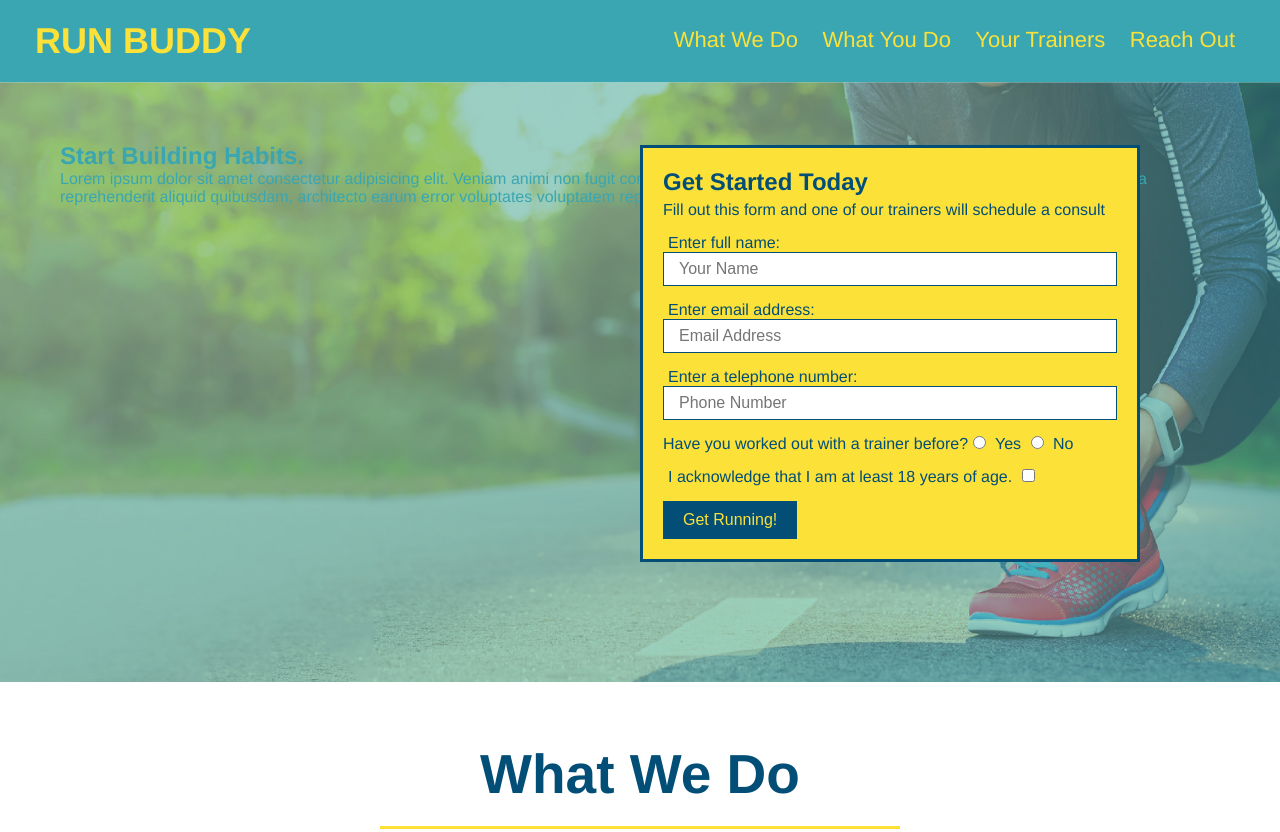
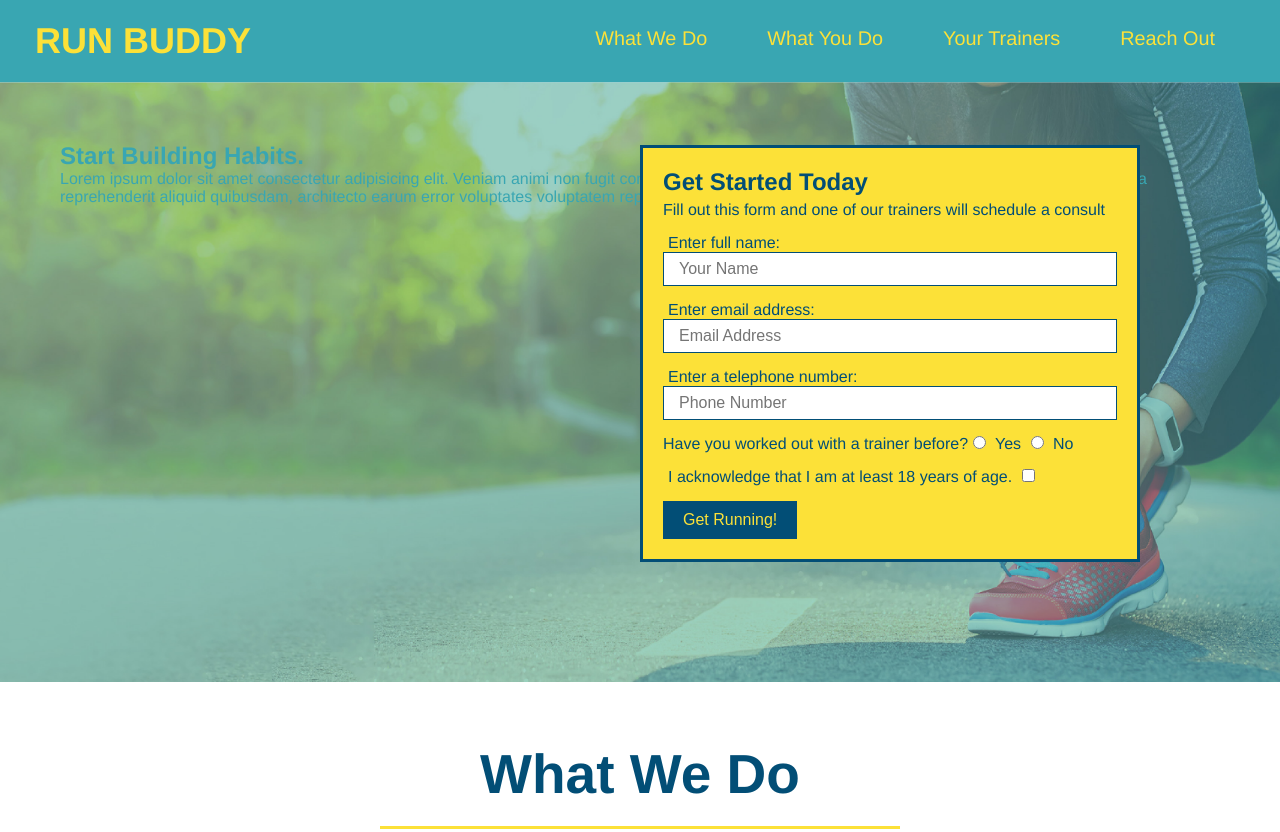
Before and after one commit to ettad/run-buddy, a plain HTML site: page index.html in a window 1280 px wide. Shown: the top 832 px of the page. Drawn offline with Linux system fonts and the light colour scheme.

Commit message:
add flexbox to header

```diff
--- a/assets/css/style.css
+++ b/assets/css/style.css
@@ -34,14 +34,18 @@ header nav {
     margin:7px 0;
 }
 
-header nav ul li {
-    display: inline;
+header nav ul {
+  display: flex;
+  flex-wrap: wrap;
+  justify-content: space-between;
+  align-items: center;
+  list-style: none;
 }
 
 header nav ul li a {
-    margin: 0 10px;
+    margin: 0 30px;
     font-weight: lighter;
-    font-size: 22px;
+    font-size: 1.55vw;
 }
 
 footer {
```
